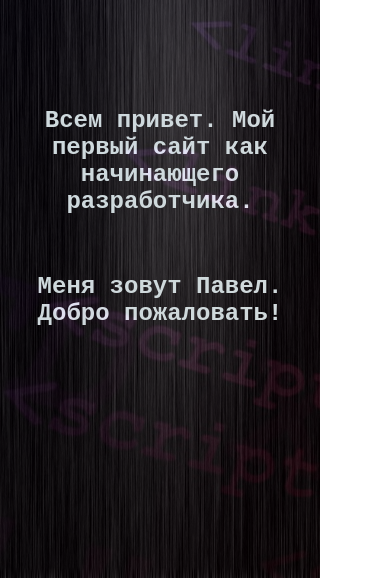
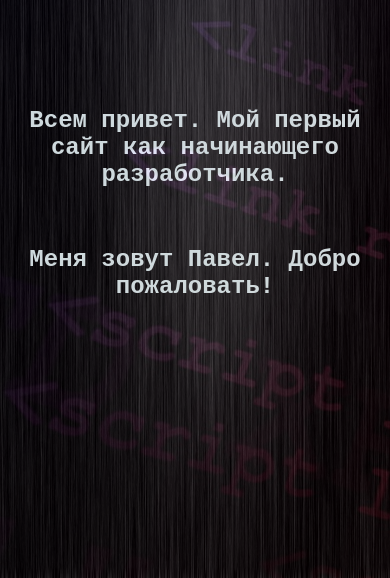
Before and after one commit to PavelKochetkov/hello-world, a plain HTML site: page index.html in a window 390 px wide. Shown: the part 267-845 px from the top of the page. Drawn offline with Linux system fonts and the light colour scheme.

Commit message:
Update styles.css

```diff
--- a/styles.css
+++ b/styles.css
@@ -1,22 +1,19 @@
-@media screen and (max-width: 1280px) {
-    body {width: 1200px; margin: auto;}
-}
 
-@media screen and (max-width: 1140px) {
-    body {width: 1200px; margin: auto;}
-}
 
-@media screen and (max-width: 992px) {
-    body {width: 750px; margin: auto;}
-}
 
-@media screen and (max-width: 768px) {
-    body {width: 450px; margin: auto;}
-}
 
-@media screen and (max-width: 480px) {
-    body {width: 320px; margin: auto;}
-}
+
+
+
+
+
+
+
+
+
+
+
+
 
 
 html, body {
```
